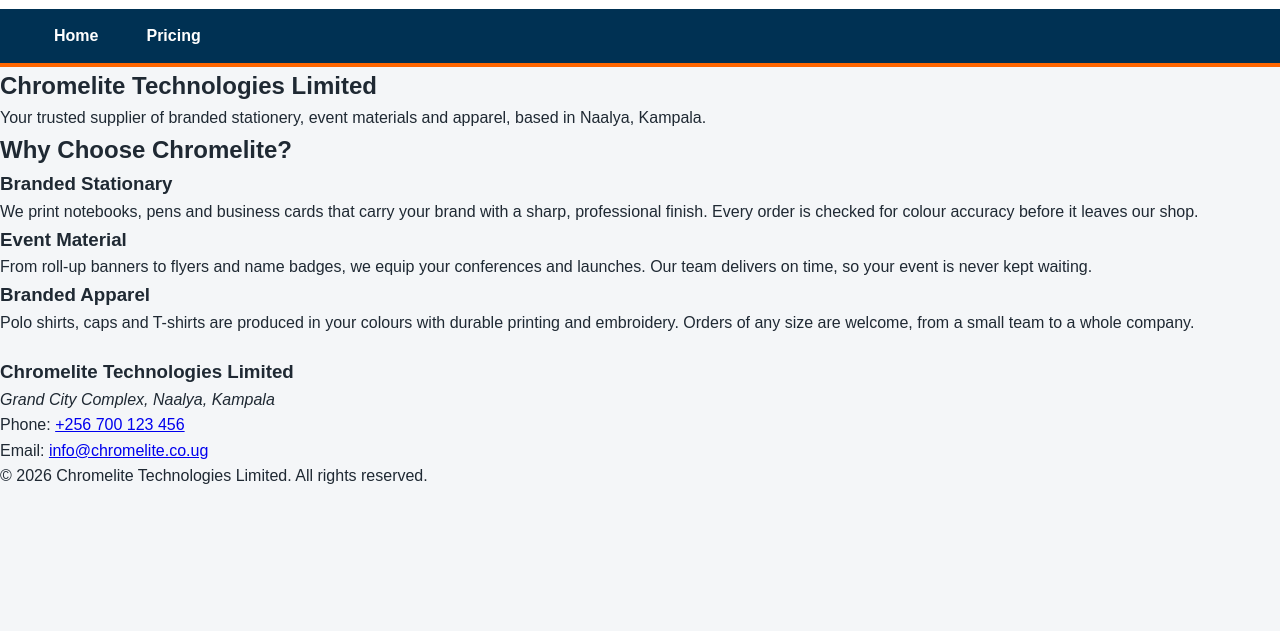
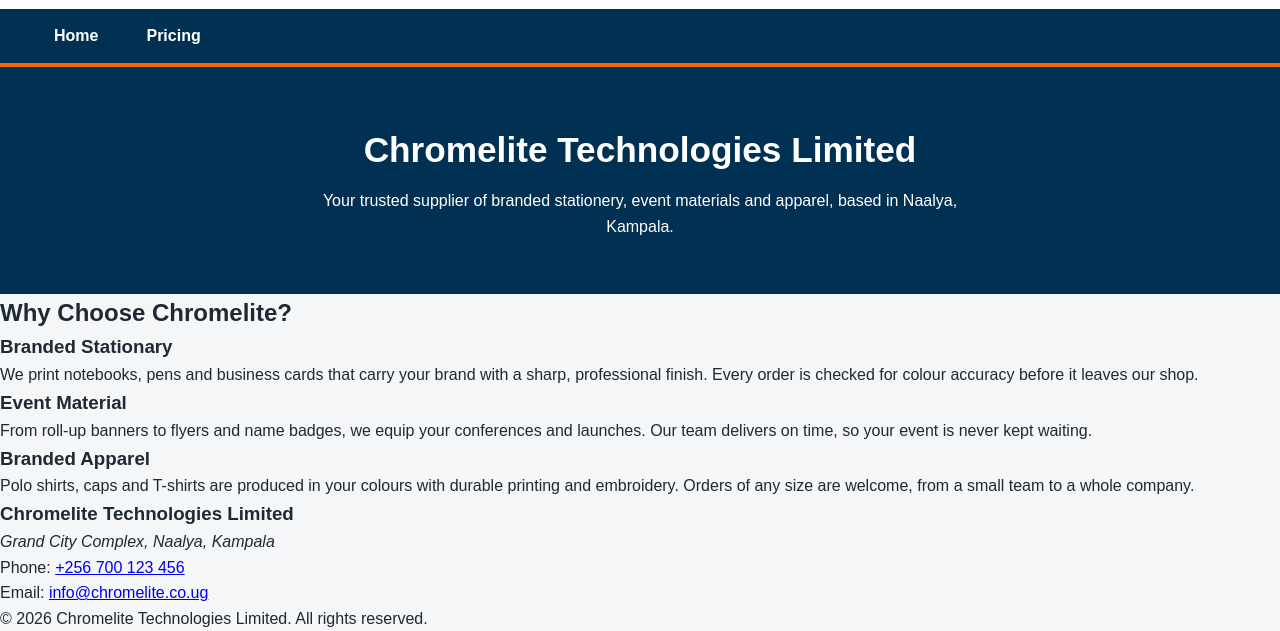
Before and after one commit to Patrickodida/chromelite-tech-supplier-profile-website, a plain HTML site: page index.html in a window 1280 px wide. Shown: the part 311-942 px from the top of the page. Before the commit the page ends 800 px from the top, so only its background shows below. Drawn offline with Linux system fonts and the light colour scheme.

Commit message:
Home page - Style intro section / band

```diff
--- a/chromelite.css
+++ b/chromelite.css
@@ -56,3 +56,21 @@ main {
 .navbar  a.active {
     box-shadow: inset 0, -4px 0 #FF6600;
 }
+
+/* Intro section */
+.intro {
+    background-color: #003153;
+    color: #FFFFFF;
+    text-align: center;
+    padding: 55px 20px;
+}
+
+.intro h1 {
+    font-size: 2.2rem;
+    margin-bottom: 10px;
+}
+
+.intro p {
+    max-width: 650px;
+    margin: 0 auto;
+}
```
